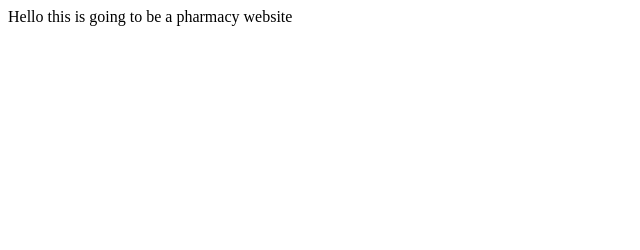
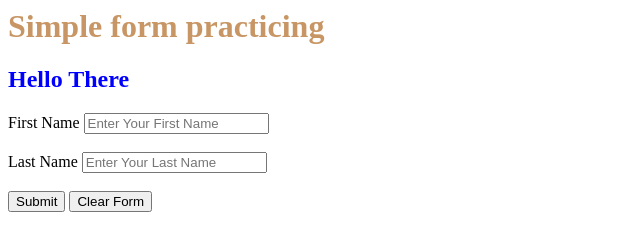
Before and after one commit to Ifte-Kharul/Medicine-Web, a plain HTML site: page index.html in a window 1280 px wide. Shown: the whole page, without its empty margins (0-640 px from the left). Drawn offline with Linux system fonts and the light colour scheme.

Commit message:
internel css

```diff
--- a/index.html
+++ b/index.html
@@ -1,8 +1,30 @@
 <html>
     <head>
-        <title>Pharmacy</title>
+        <meta name="google-site-verification" content="ATppMHrXiBF1ZYA9oxsaPxuYAwL2Bfz4l_5RQYfWs0E" />
+        <meta charset="UTF-8">
+        <meta name="Description" content="A general form">
+        <style type="text/css">
+            h1{
+                    color: red;
+            }
+            span{
+                color: blue;
+
+
+            }
+        </style>
+        <title>Get form</title>
     </head>
     <body>
-        <p>Hello this is going to be a pharmacy website</p>
+        <h1 style="color: rgba(200, 150,100,1);">Simple form practicing</h1>
+        <span><h2>Hello There</h2></span>
+        <form method="get" action="result.html">
+            <label for="First Name">First Name</label>
+            <input type="text" id="First Name" placeholder="Enter Your First Name" name="First Name"> <br><br>
+            <label for="Last Name">Last Name</label>
+            <input type="text" id="Last Name" placeholder="Enter Your Last Name" name="Last Name"><br><br>
+            <input type="submit">
+            <input type="reset" value="Clear Form">
+        </form>
     </body>
 </html>
```
Also changed, not shown: result.html (added, +11 -0 lines).
